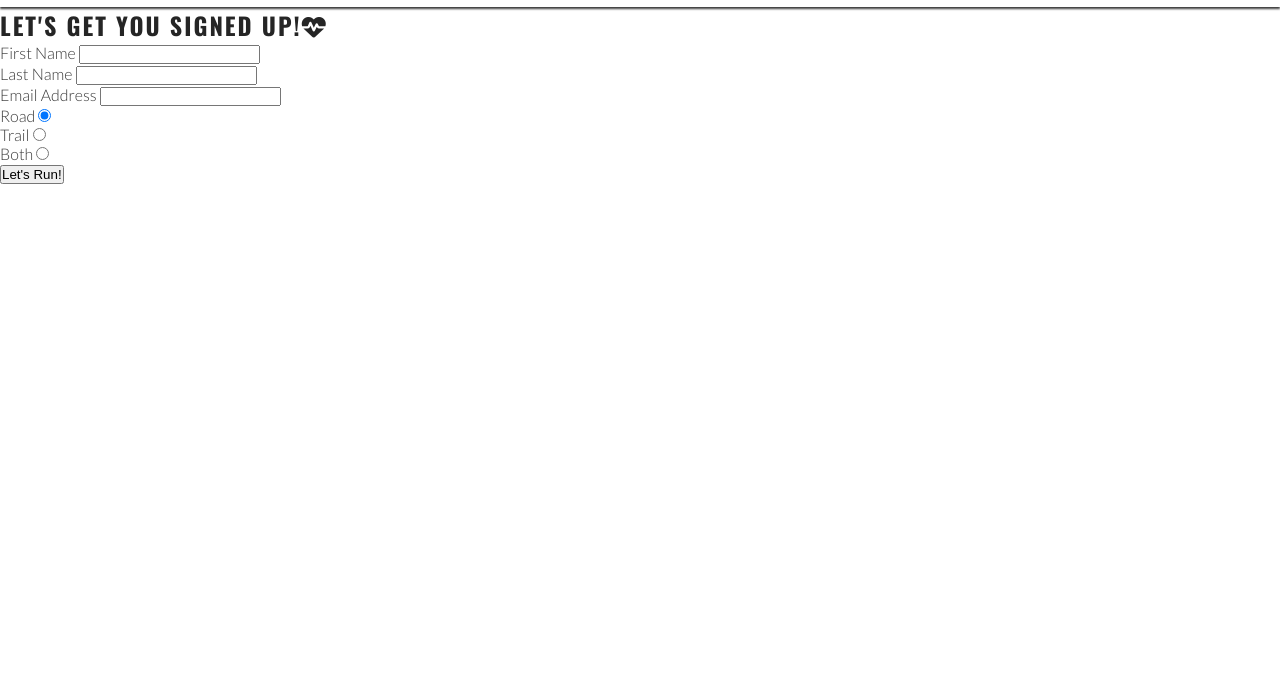
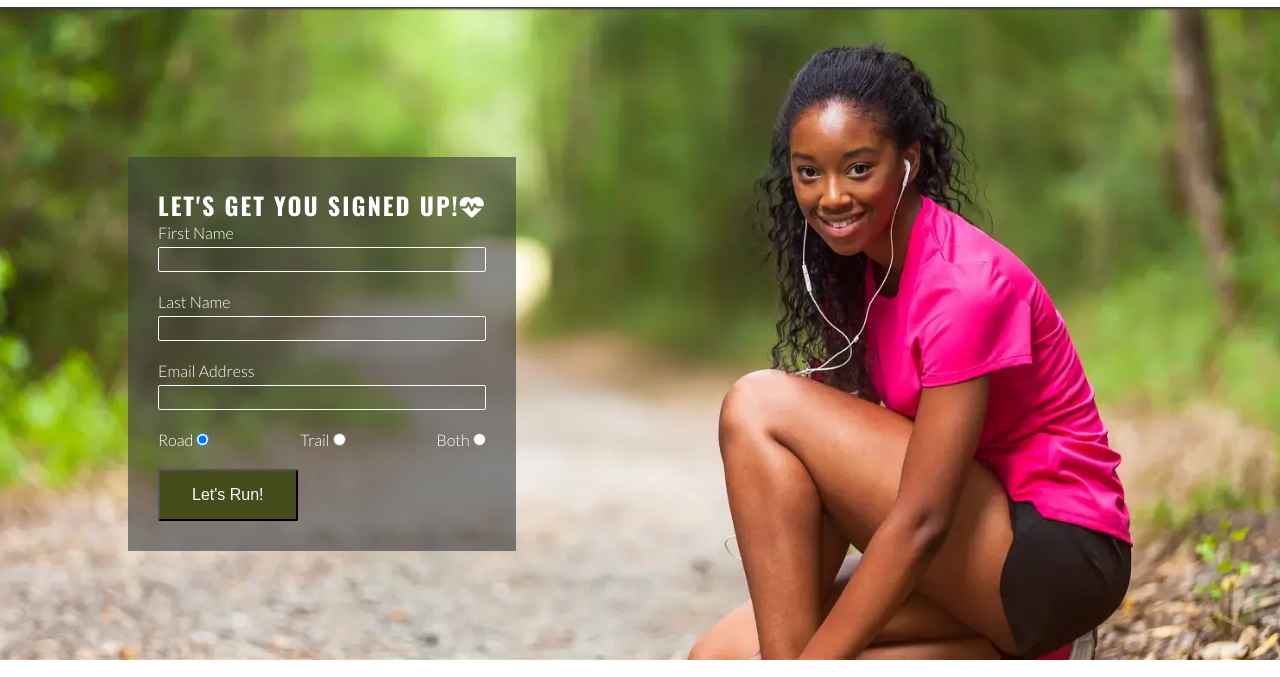
Before and after one commit to RyanFerris7/love_running_project, a plain HTML site: page signup.html in a window 1280 px wide. Shown: the part 72-749 px from the top of the page. Drawn offline with nearby package versions, Linux system fonts and the light colour scheme.

Commit message:
added style rules for sign-up page on larger displays

```diff
--- a/assets/css/style.css
+++ b/assets/css/style.css
@@ -91,6 +91,8 @@ nav {
 main {
     flex: 1 0 auto;
     margin-top: 47px;
+    display: flex;
+    flex-direction: column;
 }
 
 /* Hero section styles */
@@ -214,6 +216,51 @@ div > hr {
     color:#fafafa
 }
 
+#signup {
+    background: url("../images/signup-image.webp");
+    background-size: cover;
+    background-position: 75%;
+    padding: 20px 10% 0 10%;
+    flex-grow: 1;
+}
+
+#signup h2 {
+    color:#ffffff;
+}
+
+#signup-form {
+    color:#ffffff;
+    background-color: rgba(60, 60, 60, 0.6);
+    padding:30px;
+}
+
+.text-input {
+    background:transparent;
+    color:#fafafa;
+    width:100%;
+    height:25px;
+    margin: 5px 0 20px 0;
+    border: 1px solid #fafafa;
+    border-radius: 2px;
+    padding:0 5px;
+}
+
+.radio-buttons {
+    width: 100%;
+    display: flex;
+    justify-content: space-between;
+}
+
+.join-button {
+    margin-top: 20px;
+    border-radius: 2px;
+    background-color: #454b1b;
+    color:#fafafa;
+    font-size: 100%;
+    padding: 15px 32px;
+
+}
+
 /* Media query : larger or landscape phones (576px and up) */
 @media screen and (min-width: 576px) {
     #photos {
@@ -285,6 +332,27 @@ div > hr {
         column-gap: 0;
     }
 
+    #signup {
+        background-position: center;
+        position: relative;
+    }
+
+    #signup-form {
+        max-width: 400px;
+        position: absolute;
+        left:10%;
+        top:150px;
+    }
+
+    .text-input:hover {
+        border-color: #f16c6b;
+    }
+
+    .join-button:hover {
+        background-color: #fafafa;
+        color:#454b1b;
+    }
+
 @media screen and (min-width: 992px) {
     #menu a:hover {
         border-bottom: 1px solid #3a3a3a;
```
